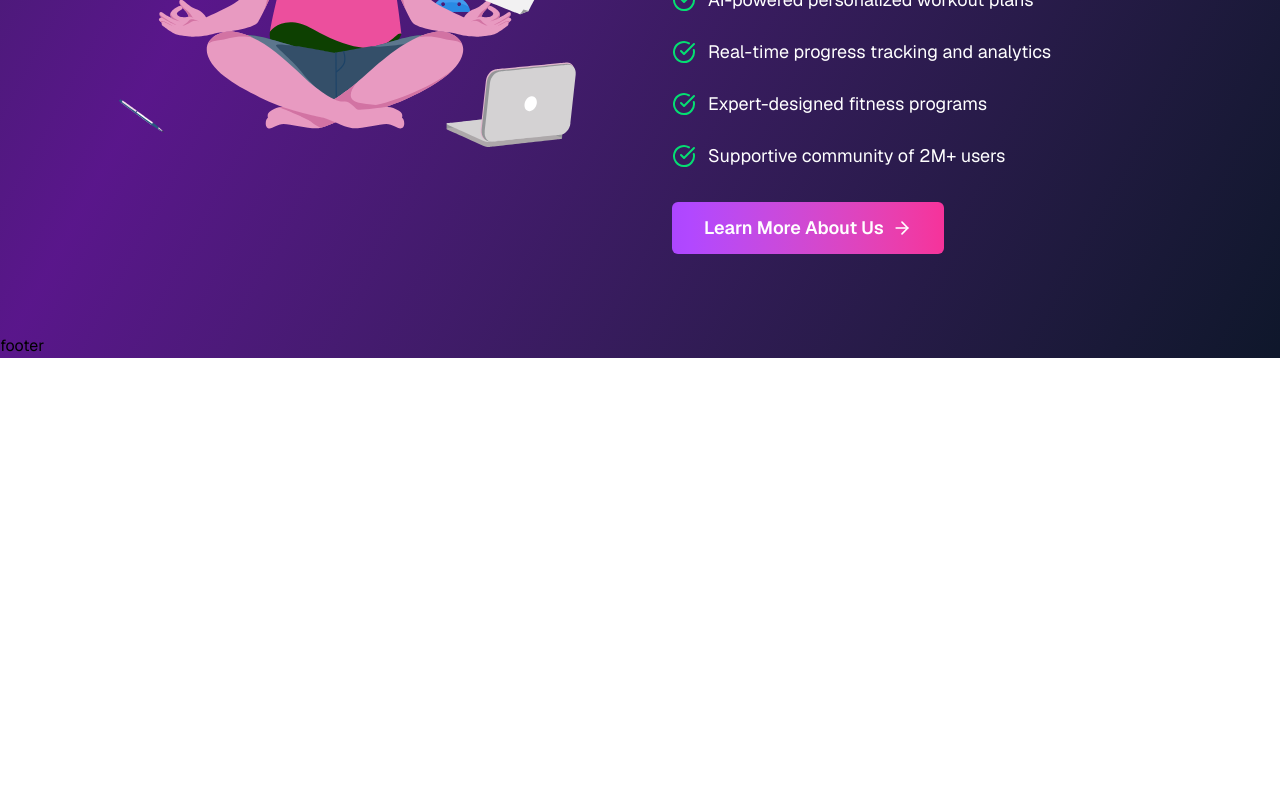
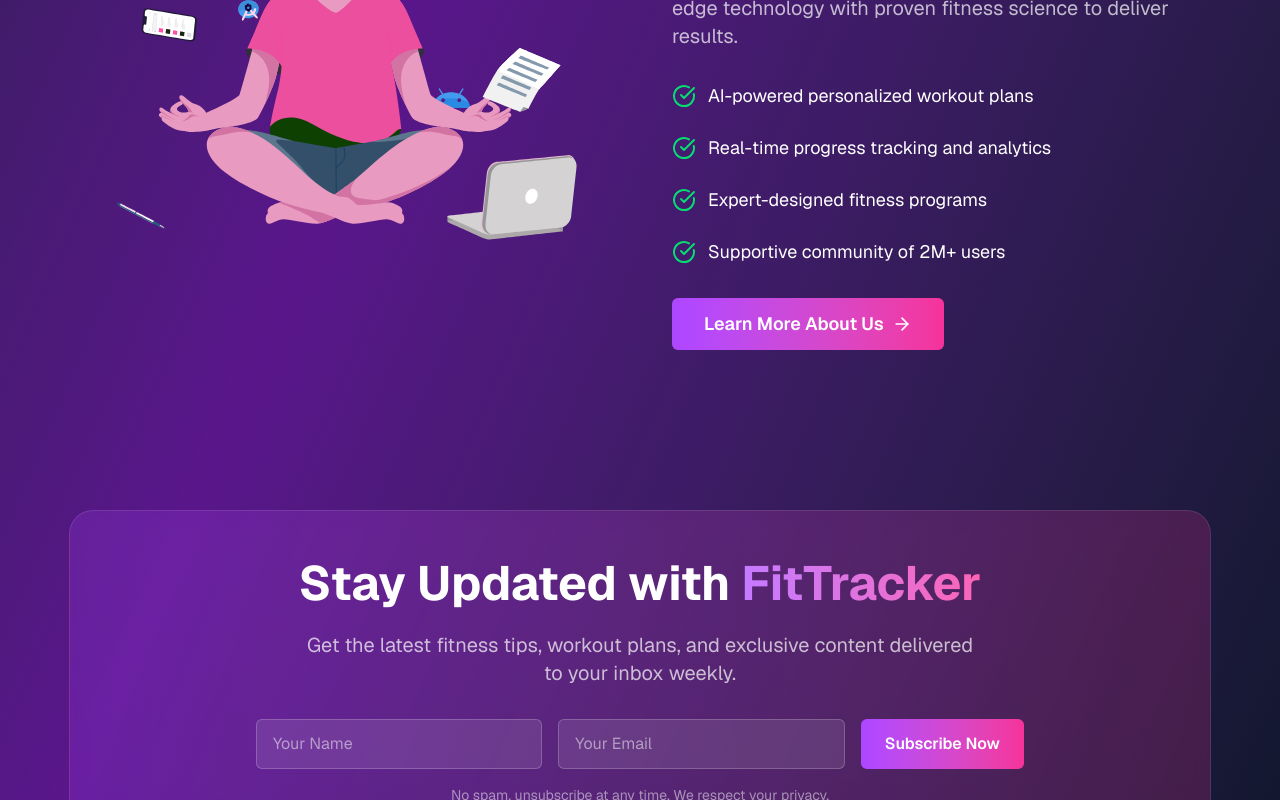
Before and after one commit to purnadebpaul64/fit-tracker-client, a React (Vite) app: page / in a window 1280 px wide. Shown: the part 2000-2800 px from the top of the page. Before the commit the page ends 2358 px from the top, so only its background shows below. Built offline with nearby package versions, Linux system fonts and the light colour scheme; no server answers.

Commit message:
NewsletterSection added

```diff
--- /dev/null
+++ b/src/Components/Home/NewsletterSection.jsx
@@ -0,0 +1,57 @@
+import React from "react";
+import { motion } from "framer-motion";
+
+const NewsletterSection = () => {
+  return (
+    <section className="py-20 px-4">
+      <div className="container mx-auto">
+        <motion.div
+          initial={{ opacity: 0, y: 50 }}
+          whileInView={{ opacity: 1, y: 0 }}
+          viewport={{ once: true }}
+          className="bg-gradient-to-r from-purple-500/20 to-pink-500/20 rounded-3xl p-6 md:p-12 text-center backdrop-blur-sm border border-white/10"
+        >
+          <h2 className="text-4xl lg:text-5xl font-bold text-white mb-6">
+            Stay Updated with
+            <span className="bg-gradient-to-r from-purple-400 to-pink-400 bg-clip-text text-transparent">
+              {" "}
+              FitTracker
+            </span>
+          </h2>
+
+          <p className="text-xl text-white/70 mb-8 max-w-2xl mx-auto">
+            Get the latest fitness tips, workout plans, and exclusive content
+            delivered to your inbox weekly.
+          </p>
+
+          <form className="flex flex-col sm:flex-row gap-4 max-w-3xl mx-auto">
+            <input
+              type="text"
+              placeholder="Your Name"
+              className="flex-1 bg-white/10 border border-white/20 text-white placeholder:text-white/50 px-4 py-3 rounded-md focus:outline-none"
+              required
+            />
+            <input
+              type="email"
+              placeholder="Your Email"
+              className="flex-1 bg-white/10 border border-white/20 text-white placeholder:text-white/50 px-4 py-3 rounded-md focus:outline-none"
+              required
+            />
+            <button
+              type="submit"
+              className="bg-gradient-to-r from-purple-500 to-pink-500 hover:from-purple-600 hover:to-pink-600 text-white px-6 py-3 rounded-md font-semibold transition-all whitespace-nowrap"
+            >
+              Subscribe Now
+            </button>
+          </form>
+
+          <p className="text-white/50 text-sm mt-4">
+            No spam, unsubscribe at any time. We respect your privacy.
+          </p>
+        </motion.div>
+      </div>
+    </section>
+  );
+};
+
+export default NewsletterSection;
--- a/src/Pages/HomePage/HomePage.jsx
+++ b/src/Pages/HomePage/HomePage.jsx
@@ -2,6 +2,7 @@
 import HeroSection from "../../Components/Home/HeroSection";
 import FeaturedSection from "../../Components/Home/FeaturedSection";
 import AboutSection from "../../Components/Home/AboutSection";
+import NewsletterSection from "../../Components/Home/NewsletterSection";
 
 const HomePage = () => {
   return (
@@ -9,6 +10,7 @@
       <HeroSection></HeroSection>
       <FeaturedSection></FeaturedSection>
       <AboutSection></AboutSection>
+      <NewsletterSection></NewsletterSection>
     </div>
   );
 };
```
